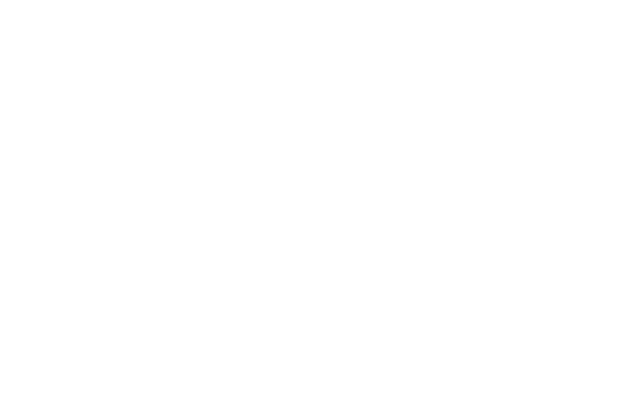
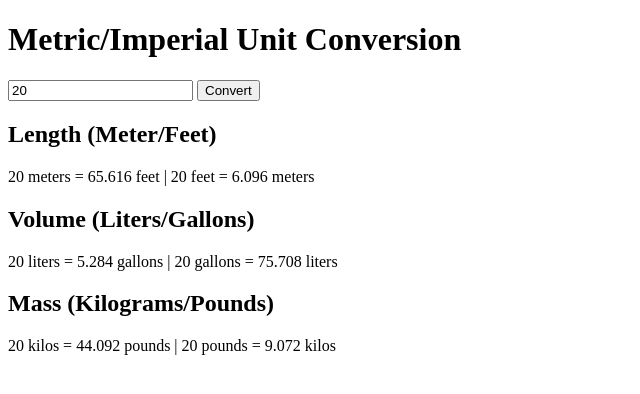
Before and after one commit to authdev7/unit-converter, a plain HTML site: page index.html in a window 1280 px wide. Shown: the whole page, without its empty margins (0-640 px from the left). Drawn offline with Linux system fonts and the light colour scheme.

Commit message:
feat: implement semantic structure

```diff
--- a/index.html
+++ b/index.html
@@ -6,6 +6,26 @@
     <title>Unit Converter</title>
 </head>
 <body>
-
+    <header>
+        <form action="">
+            <h1>Metric/Imperial Unit Conversion</h1>
+            <input id="input-value" type="number" value="20" />
+            <button>Convert</button>
+        </form>
+    </header>
+    <main>
+        <section class="length">
+            <h2>Length (Meter/Feet)</h2>
+            <p id="result-length">20 meters = 65.616 feet | 20 feet = 6.096 meters</p>
+        </section>
+        <section class="volume">
+            <h2>Volume (Liters/Gallons)</h2>
+            <p id="result-volume">20 liters = 5.284 gallons | 20 gallons = 75.708 liters</p>
+        </section>
+        <section class="mass">
+            <h2>Mass (Kilograms/Pounds)</h2>
+            <p id="result-mass">20 kilos = 44.092 pounds | 20 pounds = 9.072 kilos</p>
+        </section>
+    </main>
 </body>
 </html>
```
